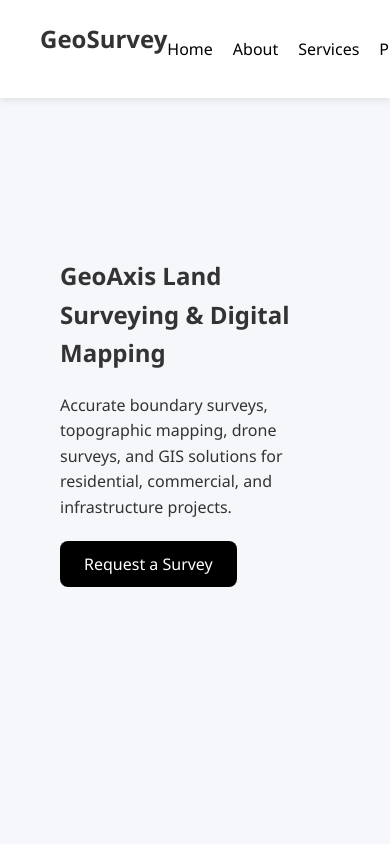
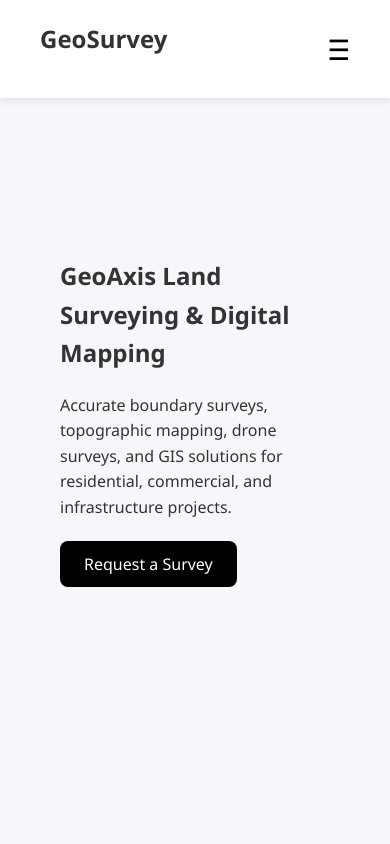
Before and after one commit to abandes08/GeoAxis-Surveying, a React (Vite) app: page / in a window 390 px wide. Shown: the top 844 px of the page. Built offline with nearby package versions, Linux system fonts and the light colour scheme.

Commit message:
feat(sections): added responsive mobile navbar with hambuger menu

```diff
--- a/src/components/Navbar.jsx
+++ b/src/components/Navbar.jsx
@@ -1,15 +1,40 @@
+import { useState } from 'react'
+
 function Navbar() {
+  const [menuOpen, setMenuOpen] = useState(false)
+
   const scrollToSection = (id) => {
-    document.getElementById(id).scrollIntoView({
-      behavior: 'smooth'
-    })
+    const element = document.getElementById(id)
+
+    if (element) {
+      const navbarHeight = 90
+
+      const y =
+        element.getBoundingClientRect().top +
+        window.pageYOffset -
+        navbarHeight
+
+      window.scrollTo({
+        top: y,
+        behavior: 'smooth'
+      })
+
+      setMenuOpen(false)
+    }
   }
 
   return (
     <nav className="navbar">
       <h2>GeoSurvey</h2>
 
-      <div className="nav-links">
+      <button
+        className="menu-toggle"
+        onClick={() => setMenuOpen(!menuOpen)}
+      >
+        ☰
+      </button>
+
+      <div className={`nav-links ${menuOpen ? 'active' : ''}`}>
         <button onClick={() => scrollToSection('home')}>Home</button>
         <button onClick={() => scrollToSection('about')}>About</button>
         <button onClick={() => scrollToSection('services')}>Services</button>
--- a/src/index.css
+++ b/src/index.css
@@ -42,13 +42,21 @@ body {
   display: flex;
   justify-content: space-between;
   align-items: center;
-  box-shadow: 0 2px 8px rgba(0, 0, 0, 0.1);
+  box-shadow: 0 2px 8px rgba(0,0,0,0.1);
   z-index: 1000;
 }
 
 .nav-links {
   display: flex;
   gap: 20px;
+}
+
+.menu-toggle {
+  display: none;
+  font-size: 28px;
+  background: none;
+  border: none;
+  cursor: pointer;
 }
 
 /* =========================
@@ -143,3 +151,29 @@ h2 {
   padding: 40px;
   background: #f5f5f5;
 }
+
+/* =========================
+   MOBILE RESPONSIVENESS
+========================= */
+@media (max-width: 768px) {
+  .menu-toggle {
+    display: block;
+  }
+
+  .nav-links {
+    position: absolute;
+    top: 80px;
+    right: 20px;
+    background: white;
+    padding: 20px;
+    border-radius: 12px;
+    box-shadow: 0 4px 12px rgba(0,0,0,0.12);
+    display: none;
+    flex-direction: column;
+    gap: 15px;
+  }
+
+  .nav-links.active {
+    display: flex;
+  }
+}
```
